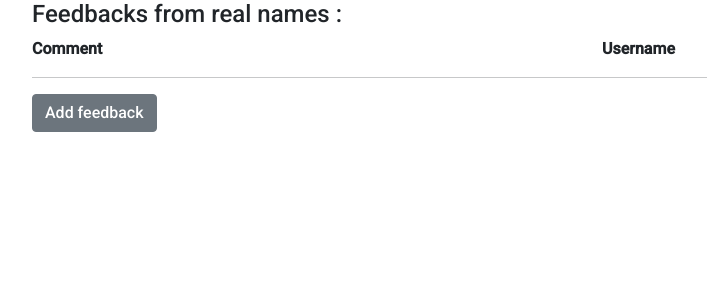
After one commit to mustafaelagamey/learning_django, a Django app: template reviews/templates/reviews/feedback_list.html in a window 1280 px wide. The commit adds this page. Shown: the top 300 px of the page, without its empty margins (50-757 px from the left). Run offline with Django 3.2, Linux system fonts and the light colour scheme; the template is opened without the code that fills it, so the values that code supplies are empty.

Commit message:
Feat-139: Using Django ListView

```diff
--- /dev/null
+++ b/reviews/templates/reviews/feedback_list.html
@@ -0,0 +1,20 @@
+{% extends 'base.html' %}
+{% block page_title %}
+    Feedback List
+{% endblock %}
+{% block content %}
+    <div><h4>Feedbacks from real names :</h4></div>
+    <div class="row">
+        <div class="col-6 fw-bolder">Comment</div>
+        <div class="col-6 fw-bolder"> Username</div>
+        {% for feedback in feedbacks %}
+            <div class="col-6">{{ feedback.comment }} </div>
+            <div class="col-6"> {{ feedback.user_name }}</div>
+        {% endfor %}
+    </div>
+    <hr>
+    <div >
+        <a class="btn btn-secondary" href="{% url 'reviews:add-feedback' %}">Add feedback</a>
+    </div>
+
+{% endblock %}
--- a/reviews/urls.py
+++ b/reviews/urls.py
@@ -1,5 +1,5 @@
 from django.urls import path
-from .views import review, feedback, ReviewView, ThankYouView
+from .views import review, feedback, ReviewView, ThankYouView, FeedbackListView
 
 app_name = 'reviews'
 
@@ -8,4 +8,5 @@ urlpatterns = [
     path('class-based-view-review', ReviewView.as_view(), name='add-class-based-view-review'),
     path('feedback', feedback, name='add-feedback'),
     path('thank-you', ThankYouView.as_view(), name='thank-you'),
+    path('list-feedbacks', FeedbackListView.as_view(), name='list-feedbacks'),
 ]
```
Also changed, not shown: reviews/templates/reviews/thank-you.html (+5 -3 lines), reviews/views.py (+15 -2 lines), README.md.
